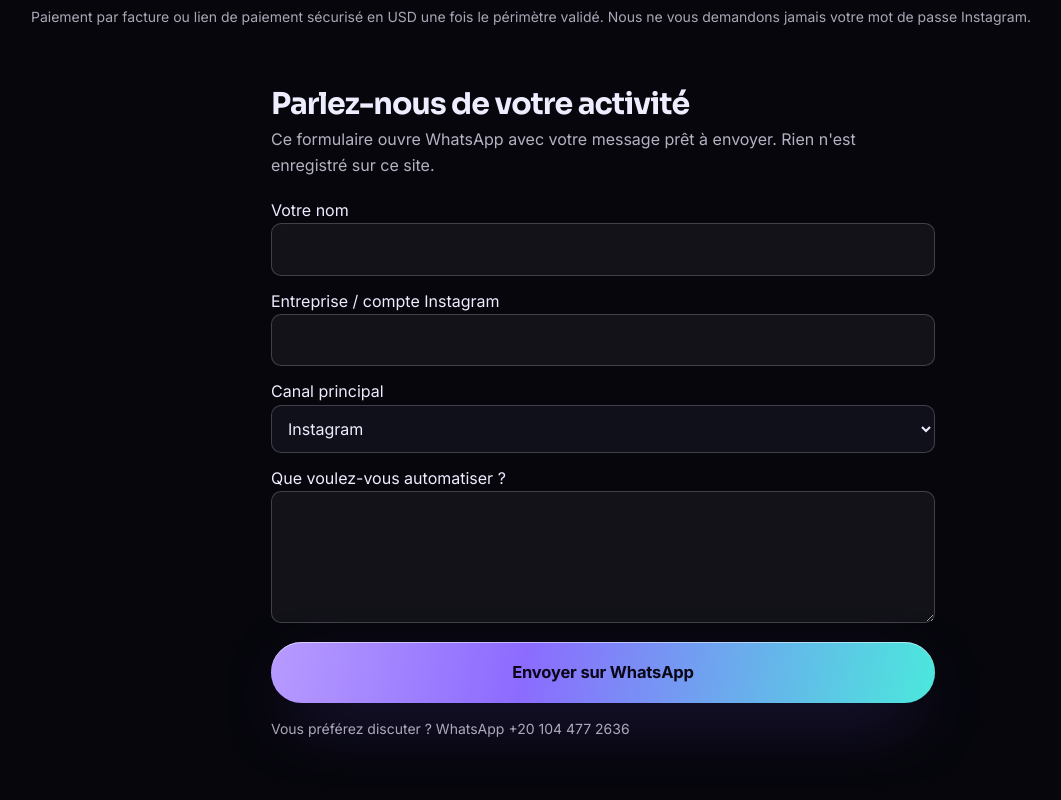
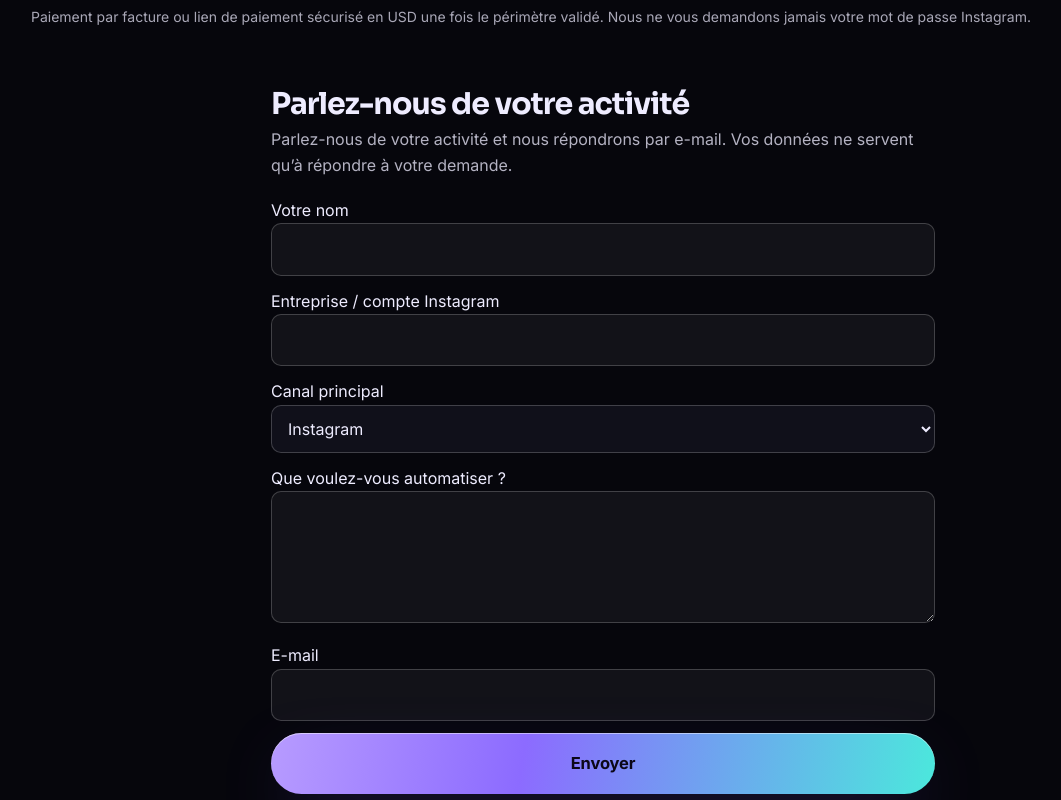
Before and after one commit to Ansygroup/chatora, a plain HTML site: page fr/services.html in a window 1280 px wide. Shown: the part 1720-2520 px from the top of the page, without its empty margins (37-1098 px from the left). Drawn offline with Linux system fonts and the light colour scheme.

Commit message:
Revise service buttons and contact form text
Updated service call-to-action buttons and contact form details.

```diff
--- a/fr/services.html
+++ b/fr/services.html
@@ -85,8 +85,8 @@
 <h1>Transformez vos DM Instagram et WhatsApp en <span class="grad">clients qui paient</span></h1>
 <p class="hero-lede">Nous créons et gérons l'automatisation de vos DM à votre place : tunnels commentaire vers DM, collecte de leads, réponses aux questions fréquentes, relances de paniers abandonnés et parcours de réservation. Nous la configurons sur l'outil adapté à votre activité (ManyChat, Chatfuel, WATI ou équivalent) pour que ça fonctionne tout de suite, sans long projet logiciel.</p>
 <div class="hero-cta">
-<a class="btn btn-primary btn-lg" href="https://wa.me/201044772636?text=Bonjour%20Chatora%2C%20je%20souhaite%20r%C3%A9server%20un%20audit%20gratuit%20de%2015%20min." rel="noopener" target="_blank">Réserver un audit gratuit de 15 min</a>
-<a class="btn btn-ghost btn-lg" href="https://wa.me/201044772636" rel="noopener" target="_blank">Discuter sur WhatsApp</a>
+<a class="btn btn-primary btn-lg" href="#contact">Réserver un audit gratuit de 15 min</a>
+<a class="btn btn-ghost btn-lg" href="contact.html">Contactez-nous</a>
 </div>
 <p style="margin-top:14px;font-size:14px;opacity:.75">Audit gratuit : nous examinons vos DM et commentaires actuels et vous indiquons les 3 plus grosses fuites de ventes. Sans engagement.</p>
 </div></div></div></section>
@@ -114,15 +114,15 @@
 
 <section id="contact" style="padding:30px 0 60px"><div class="container" style="max-width:720px">
 <h2 style="font-size:30px;margin-bottom:6px">Parlez-nous de votre activité</h2>
-<p style="opacity:.75;margin-bottom:18px">Ce formulaire ouvre WhatsApp avec votre message prêt à envoyer. Rien n'est enregistré sur ce site.</p>
+<p style="opacity:.75;margin-bottom:18px">Parlez-nous de votre activité et nous répondrons par e-mail. Vos données ne servent qu’à répondre à votre demande.</p>
 <form id="svc-form" style="display:grid;gap:12px">
 <label>Votre nom<input id="f-name" required maxlength="80" style="width:100%;padding:12px;border-radius:10px;border:1px solid rgba(255,255,255,.2);background:rgba(255,255,255,.05);color:inherit"/></label>
 <label>Entreprise / compte Instagram<input id="f-biz" required maxlength="120" style="width:100%;padding:12px;border-radius:10px;border:1px solid rgba(255,255,255,.2);background:rgba(255,255,255,.05);color:inherit"/></label>
 <label>Canal principal<select id="f-ch" style="width:100%;padding:12px;border-radius:10px;border:1px solid rgba(255,255,255,.2);background:#10101a;color:inherit"><option>Instagram</option><option>WhatsApp</option><option>Les deux</option></select></label>
 <label>Que voulez-vous automatiser ?<textarea id="f-msg" rows="4" maxlength="500" style="width:100%;padding:12px;border-radius:10px;border:1px solid rgba(255,255,255,.2);background:rgba(255,255,255,.05);color:inherit"></textarea></label>
-<button class="btn btn-primary btn-lg" type="submit">Envoyer sur WhatsApp</button>
+<label>E-mail<input id="f-email" type="email" required maxlength="160" autocomplete="email" style="width:100%;padding:12px;border-radius:10px;border:1px solid rgba(255,255,255,.2);background:rgba(255,255,255,.05);color:inherit"/></label>
+<button class="btn btn-primary btn-lg" type="submit">Envoyer</button>
 </form>
-<p style="margin-top:14px;font-size:14px;opacity:.7">Vous préférez discuter ? WhatsApp <a href="https://wa.me/201044772636" rel="noopener" target="_blank">+20 104 477 2636</a></p>
 </div></section>
 </main>
 <script defer src="../assets/js/services.js"></script>
```
